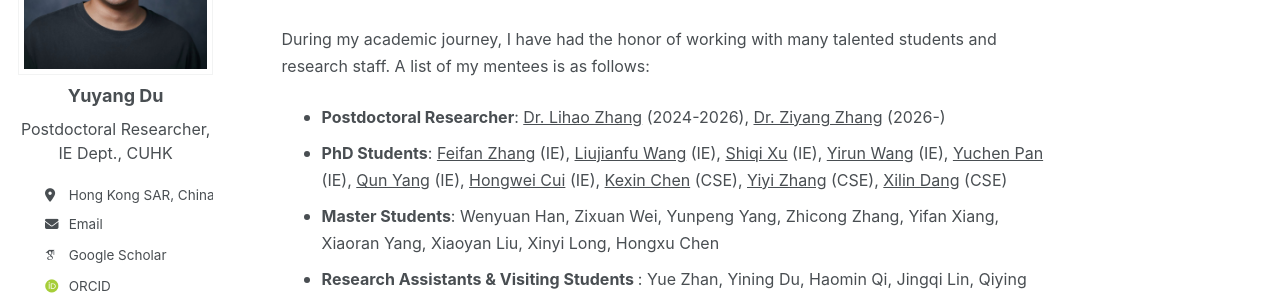
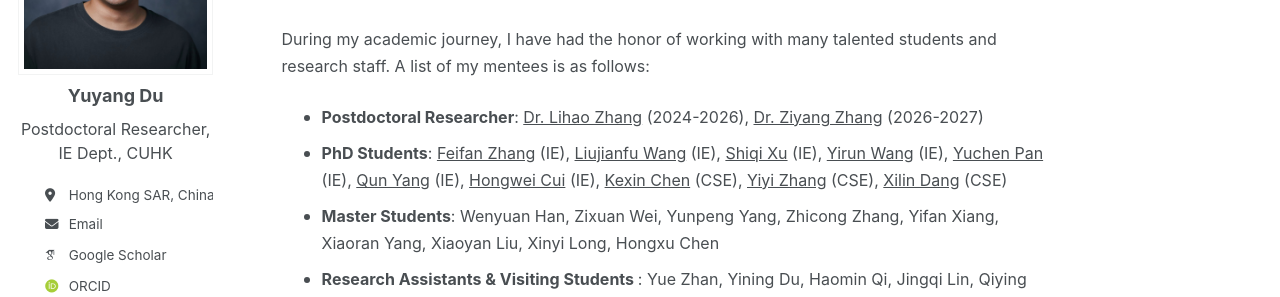
Before and after one commit to yuyangdu01/yuyangdu01.github.io, a Jekyll site: the page built from _pages/mentorship.md, in a window 1280 px wide and 1007 px high. Shown: the part 226-523 px from the top of the window. Built offline with Jekyll 4.4.1, drawn with Linux system fonts in a browser that asks for light colours; some web fonts are replaced.

Commit message:
Update mentorship.md

```diff
--- a/_pages/mentorship.md
+++ b/_pages/mentorship.md
@@ -20,7 +20,7 @@ redirect_from:
 
 <div class="mentorship" markdown="1">
 
-* <font size=3> <b>Postdoctoral Researcher</b>: <a href="https://scholar.google.com/citations?user=shIE5pIAAAAJ">Dr. Lihao Zhang</a> (2024-2026), <a href="https://ziyangzhang96.github.io/">Dr. Ziyang Zhang</a> (2026-)</font>
+* <font size=3> <b>Postdoctoral Researcher</b>: <a href="https://scholar.google.com/citations?user=shIE5pIAAAAJ">Dr. Lihao Zhang</a> (2024-2026), <a href="https://ziyangzhang96.github.io/">Dr. Ziyang Zhang</a> (2026-2027)</font>
 * <font size=3> <b>PhD Students</b>: <a href="https://scholar.google.com/citations?user=pUIWEZAAAAAJ">Feifan Zhang</a> (IE), <a href="https://scholar.google.com/citations?user=zHMaH24AAAAJ">Liujianfu Wang</a> (IE), <a href="https://scholar.google.com/citations?user=-PdrGCIAAAAJ">Shiqi Xu</a> (IE), <a href="https://ieeexplore.ieee.org/author/37089175010">Yirun Wang</a> (IE), <a href="https://orcid.org/0009-0003-3126-5669">Yuchen Pan</a> (IE), <a href="https://ieeexplore.ieee.org/author/609812215859907">Qun Yang</a> (IE), <a href="https://scholar.google.com/citations?user=o8vGH6kAAAAJ">Hongwei Cui</a> (IE), <a href="https://scholar.google.com/citations?user=wHMRoIUAAAAJ">Kexin Chen</a> (CSE), <a href="https://orcid.org/0009-0000-6491-8513">Yiyi Zhang</a> (CSE), <a href="https://scholar.google.com/citations?user=XSQsbRsAAAAJ">Xilin Dang</a> (CSE)</font>
 * <font size=3> <b>Master Students</b>: Wenyuan Han, Zixuan Wei, Yunpeng Yang, Zhicong Zhang, Yifan Xiang, Xiaoran Yang, Xiaoyan Liu, Xinyi Long, Hongxu Chen</font>
 * <font size=3> <b>Research Assistants & Visiting Students </b>: Yue Zhan, Yining Du, Haomin Qi, Jingqi Lin, Qiying Hu, Xingyu Chen, Bowen Shi, Xuelin Bai, Changyu Li</font>
```
